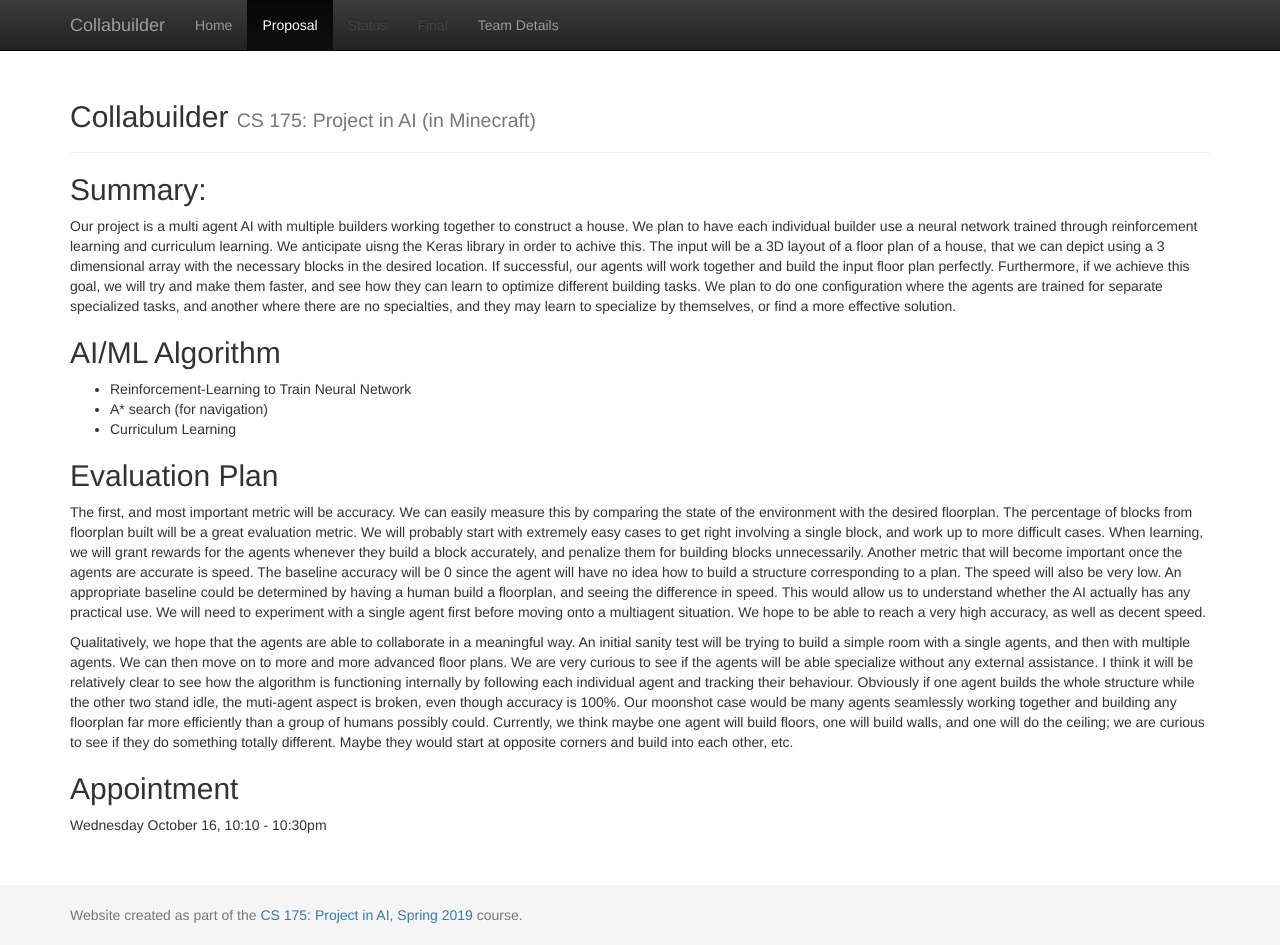
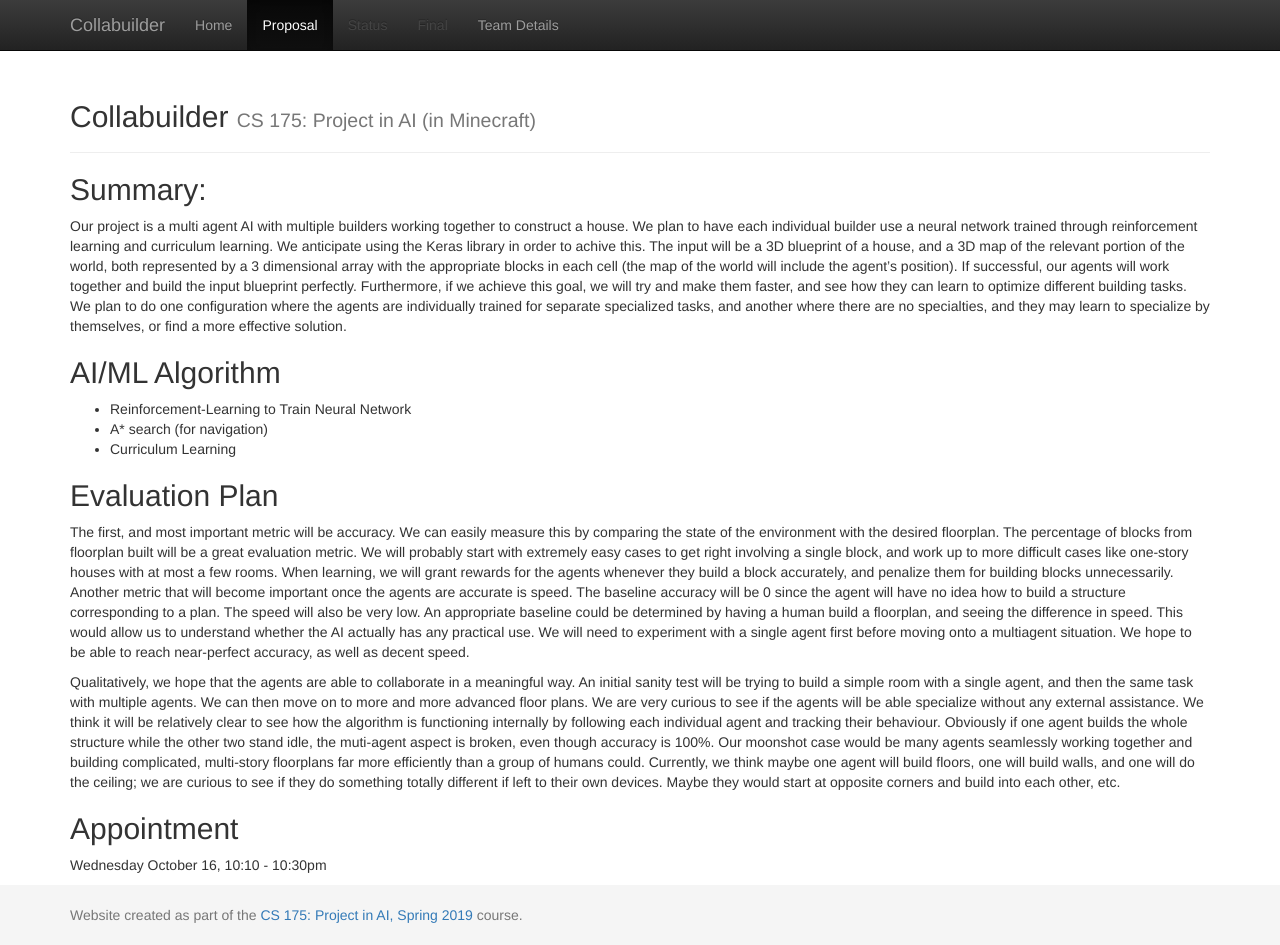
Before and after one commit to SurajSSingh/Collabuilder, a Jekyll site: the page built from docs/proposal.md, in a window 1280 px wide and 945 px high. Built offline with Jekyll 4.4.1, drawn with Linux system fonts in a browser that asks for light colours.

Commit message:
Added some details to proposal.md

```diff
--- a/docs/proposal.md
+++ b/docs/proposal.md
@@ -4,7 +4,7 @@ title: Proposal
 ---
 
 ## Summary:
-Our project is a multi agent AI with multiple builders working together to construct a house. We plan to have each individual builder use a neural network trained through reinforcement learning and curriculum learning. We anticipate uisng the Keras library in order to achive this. The input will be a 3D layout of a floor plan of a house, that we can depict using a 3 dimensional array with the necessary blocks in the desired location. If successful, our agents will work together and build the input floor plan perfectly. Furthermore, if we achieve this goal, we will try and make them faster, and see how they can learn to optimize different building tasks. We plan to do one configuration where the agents are trained for separate specialized tasks, and another where there are no specialties, and they may learn to specialize by themselves, or find a more effective solution.
+Our project is a multi agent AI with multiple builders working together to construct a house. We plan to have each individual builder use a neural network trained through reinforcement learning and curriculum learning. We anticipate using the Keras library in order to achive this. The input will be a 3D blueprint of a house, and a 3D map of the relevant portion of the world, both represented by a 3 dimensional array with the appropriate blocks in each cell (the map of the world will include the agent's position). If successful, our agents will work together and build the input blueprint perfectly. Furthermore, if we achieve this goal, we will try and make them faster, and see how they can learn to optimize different building tasks. We plan to do one configuration where the agents are individually trained for separate specialized tasks, and another where there are no specialties, and they may learn to specialize by themselves, or find a more effective solution.
 
 ## AI/ML Algorithm
 * Reinforcement-Learning to Train Neural Network
@@ -12,9 +12,9 @@ Our project is a multi agent AI with multiple builders working together to const
 * Curriculum Learning
 
 ## Evaluation Plan
-The first, and most important metric will be accuracy. We can easily measure this by comparing the state of the environment with the desired floorplan. The percentage of blocks from floorplan built will be a great evaluation metric. We will probably start with extremely easy cases to get right involving a single block, and work up to more difficult cases.  When learning, we will grant rewards for the agents whenever they build a block accurately, and penalize them for building blocks unnecessarily. Another metric that will become important once the agents are accurate is speed. The baseline accuracy will be 0 since the agent will have no idea how to build a structure corresponding to a plan. The speed will also be very low. An appropriate baseline could be determined by having a human build a floorplan, and seeing the difference in speed. This would allow us to understand whether the AI actually has any practical use. We will need to experiment with a single agent first before moving onto a multiagent situation. We hope to be able to reach a very high accuracy, as well as decent speed.
+The first, and most important metric will be accuracy. We can easily measure this by comparing the state of the environment with the desired floorplan. The percentage of blocks from floorplan built will be a great evaluation metric. We will probably start with extremely easy cases to get right involving a single block, and work up to more difficult cases like one-story houses with at most a few rooms. When learning, we will grant rewards for the agents whenever they build a block accurately, and penalize them for building blocks unnecessarily. Another metric that will become important once the agents are accurate is speed. The baseline accuracy will be 0 since the agent will have no idea how to build a structure corresponding to a plan. The speed will also be very low. An appropriate baseline could be determined by having a human build a floorplan, and seeing the difference in speed. This would allow us to understand whether the AI actually has any practical use. We will need to experiment with a single agent first before moving onto a multiagent situation. We hope to be able to reach near-perfect accuracy, as well as decent speed.
 
-Qualitatively, we hope that the agents are able to collaborate in a meaningful way. An initial sanity test will be trying to build a simple room with a single agents, and then with multiple agents. We can then move on to more and more advanced floor plans. We are very curious to see if the agents will be able specialize without any external assistance. I think it will be relatively clear to see how the algorithm is functioning internally by following each individual agent and tracking their behaviour. Obviously if one agent builds the whole structure while the other two stand idle, the muti-agent aspect is broken, even though accuracy is 100%. Our moonshot case would be many agents seamlessly working together and building any floorplan far more efficiently than a group of humans possibly could. Currently, we think maybe one agent will build floors, one will build walls, and one will do the ceiling; we are curious to see if they do something totally different. Maybe they would start at opposite corners and build into each other, etc.
+Qualitatively, we hope that the agents are able to collaborate in a meaningful way. An initial sanity test will be trying to build a simple room with a single agent, and then the same task with multiple agents. We can then move on to more and more advanced floor plans. We are very curious to see if the agents will be able specialize without any external assistance. We think it will be relatively clear to see how the algorithm is functioning internally by following each individual agent and tracking their behaviour. Obviously if one agent builds the whole structure while the other two stand idle, the muti-agent aspect is broken, even though accuracy is 100%. Our moonshot case would be many agents seamlessly working together and building complicated, multi-story floorplans far more efficiently than a group of humans could. Currently, we think maybe one agent will build floors, one will build walls, and one will do the ceiling; we are curious to see if they do something totally different if left to their own devices. Maybe they would start at opposite corners and build into each other, etc.
 
 
 ## Appointment
```
